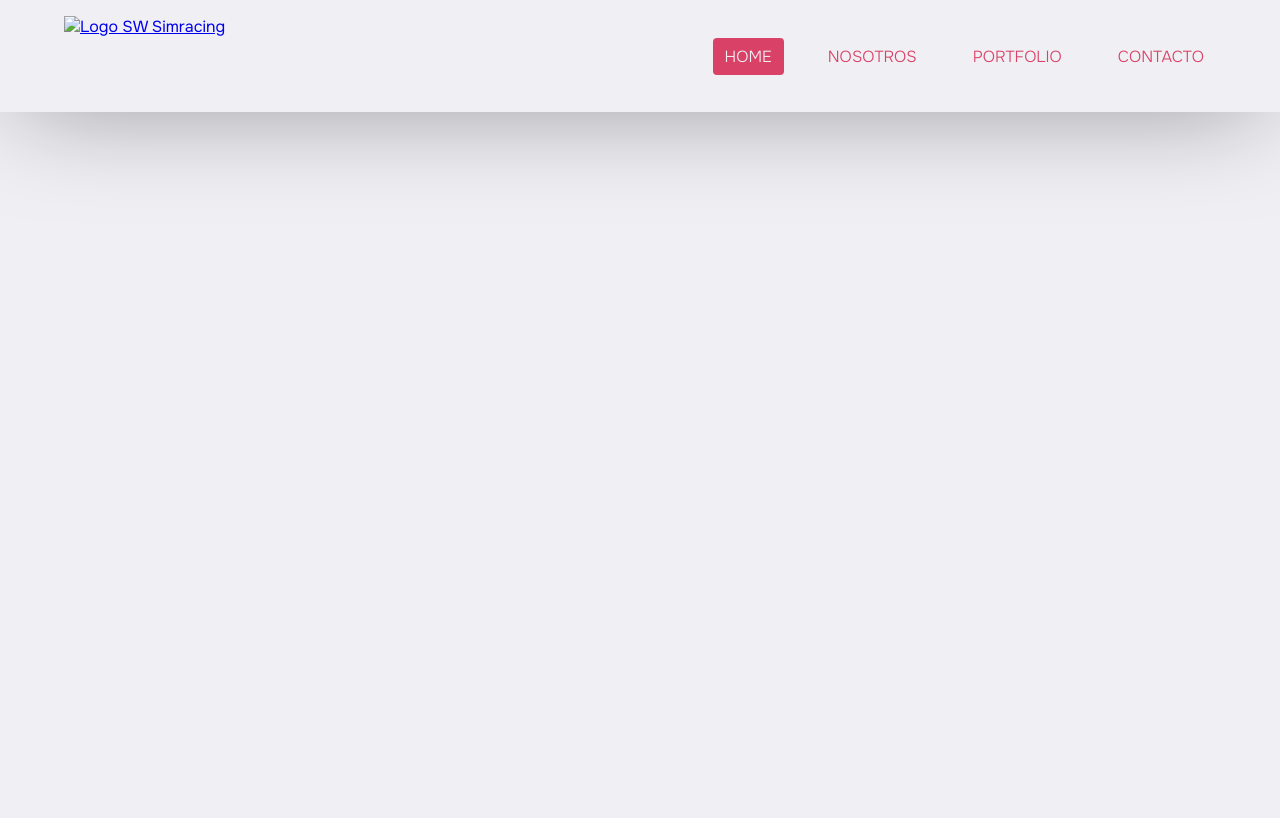
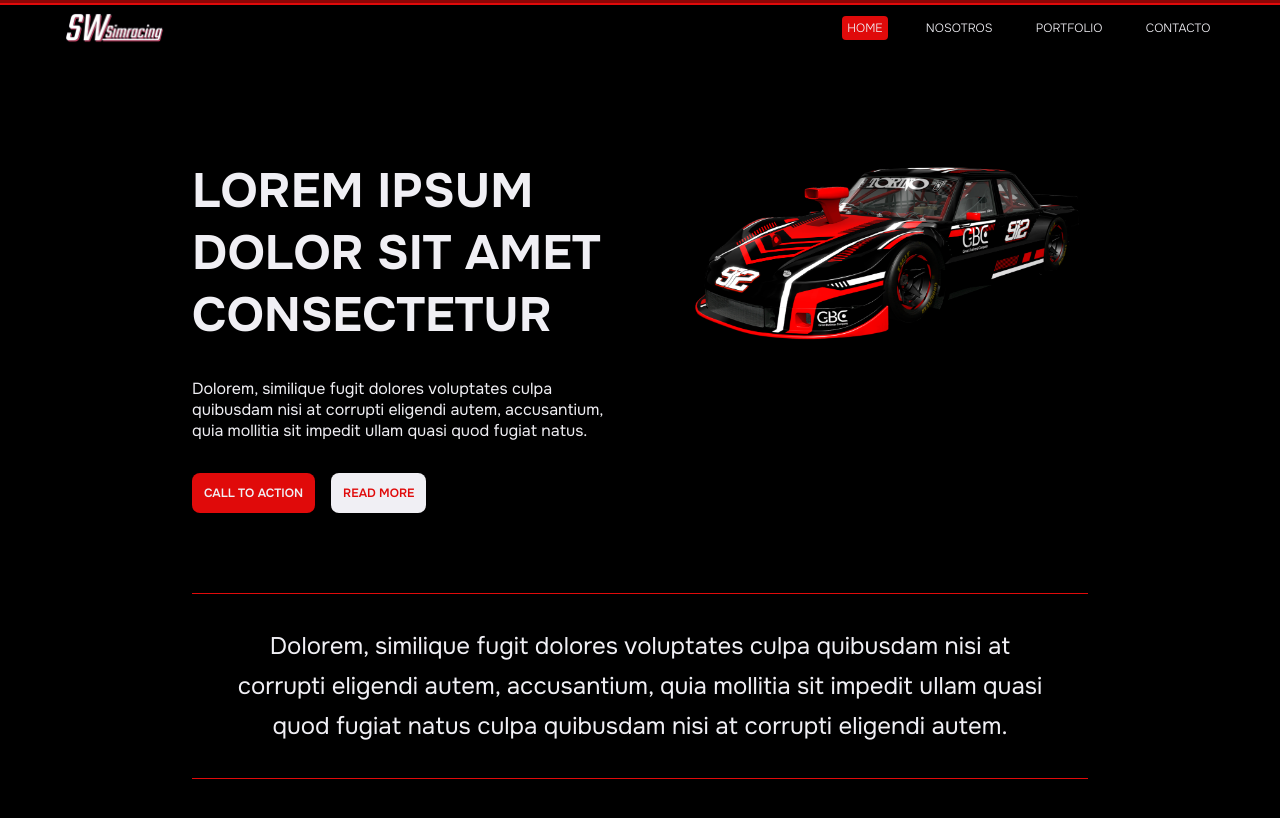
Before and after one commit to sebawrz/MODULO_01_LandingPage, a plain HTML site: page index.html in a window 1280 px wide. Shown: the top 818 px of the page. Drawn offline with Linux system fonts and the light colour scheme.

Commit message:
Entregable 3, Navbar + Hero +  About

```diff
--- a/css/style.css
+++ b/css/style.css
@@ -6,7 +6,7 @@
     /* CSS HEX */
     --black: #000000;
     --dark-purple: #1f1323;
-    --cerise: #da4167;
+    --cerise: #e00a0a;
     --ghost-white: #f0eff4;
 }
 
@@ -21,53 +21,47 @@ body {
     flex-wrap: wrap;
     flex-direction: column;
     align-items: center;
-    background-color: var(--ghost-white);
     font-family: "Onest", sans-serif;
     font-style: normal;
+    background-color: var(--black);
+    color: var(--ghost-white);
     padding-top: 10rem;
-    height: 2000px;
-    /*Para mostrar el scroll del #main-header con position: fixed; */
+    gap: 5rem;
+    min-height: 200vh;
+    /*solo para darle altura al body y probar el header fixed*/
 }
 
+/*Header*/
+
 #main-header {
-    width: 100vw;
-    padding: 1rem 4rem;
-    background-color: var(--ghost-white);
     display: flex;
     flex-direction: row;
     flex-wrap: wrap;
     justify-content: space-between;
     position: fixed;
+    align-items: center;
+    justify-content: center;
+    width: 100vw;
+    padding: 0rem 4rem;
+    height: 50px;
     gap: 2rem;
     top: 0;
-    box-shadow: 0px 4px 106px -20px rgba(0, 0, 0, 0.5);
+    border-top: 5px groove var(--cerise);
+    background-image: linear-gradient(to bottom,
+            rgba(0, 0, 0, 1),
+            rgba(0, 0, 0, 0.3));
+    box-shadow: 0px 24px 34px 0px rgba(0, 0, 0, 0.75);
+    backdrop-filter: blur(10px);
 }
 
-#main-header picture {
+#main-header img {
     display: flex;
-    flex-wrap: wrap;
+    align-items: center;
     justify-content: center;
-    align-items: center;
+    height: 70%;
 }
 
-
-#main-header picture a {
-    display: flex;
-    flex-wrap: wrap;
-    justify-content: center;
-    align-items: center;
-}
-
-#main-header picture a img {
-    display: flex;
-    flex-wrap: wrap;
-    justify-content: center;
-    align-items: center;
-    height: 80px;
-}
-
-
-#main-header nav {
+#main-nav {
     display: flex;
     flex-direction: row;
     flex-wrap: wrap;
@@ -75,28 +69,115 @@ body {
     align-items: center;
     flex: 1;
     gap: 2rem;
+    font-size: 0.75rem;
 }
 
-#main-header nav a {
+#main-nav a {
     text-decoration: none;
-    padding: 0.5rem 0.75rem;
-    color: var(--cerise);
     text-transform: uppercase;
+    padding: 0.25rem 0.35rem;
+    color: var(--ghost-white);
     font-weight: 300;
 }
 
-#main-header nav a:hover {
+#main-nav a:hover {
     color: var(--dark-purple);
+    background-color: var(--cerise);
+    border-radius: 0.25rem;
 }
 
-#main-header nav a.active {
+#main-nav a.active {
     color: var(--ghost-white);
     background-color: var(--cerise);
     border-radius: 0.25rem;
 }
 
-#main-header nav a:active {
+#main-nav a:active {
     color: var(--ghost-white);
     background-color: var(--cerise);
     border-radius: 0.25rem;
 }
+
+/*Main*/
+
+#main {
+    display: flex;
+    flex-direction: row;
+    width: 70%;
+    gap: 3rem;
+}
+
+.slogan {
+    display: flex;
+    flex-direction: column;
+    width: 55%;
+    gap: 2rem;
+}
+
+.slogan h1 {
+    text-transform: uppercase;
+    font-size: 3rem;
+}
+
+.slogan p {}
+
+.slogan .btn-container {
+    display: flex;
+    flex-direction: row;
+    gap: 1rem;
+}
+
+.slogan a {
+    text-decoration: none;
+    text-transform: uppercase;
+    font-size: 0.75rem;
+    font-weight: 600;
+}
+
+.slogan .btn-call {
+    color: var(--ghost-white);
+    padding: 0.75rem;
+    background-color: var(--cerise);
+    border-radius: 0.5rem;
+}
+
+.slogan .btn-call:hover {
+    box-shadow: inset 0px 0px 7px 1px rgba(0, 0, 0, 0.5);
+}
+
+.slogan .btn-more {
+    color: var(--cerise);
+    padding: 0.75rem;
+    background-color: var(--ghost-white);
+    border-radius: 0.5rem;
+}
+
+.slogan .btn-more:hover {
+    box-shadow: inset 0px 0px 7px 1px rgba(0, 0, 0, 0.5);
+}
+
+.card {
+    display: flex;
+    flex-direction: column;
+    width: 45%;
+}
+
+/*About Us*/
+
+.about-us {
+    display: flex;
+    justify-content: center;
+    align-items: center;
+    gap: 1rem;
+    width: 70%;
+    padding: 2rem;
+    border-top: 1px ridge var(--cerise);
+    border-bottom: 1px ridge var(--cerise);
+}
+
+.about-us p {
+    text-align: center;
+    line-height: 2.5rem;
+    font-size: 1.5rem;
+    font-weight: 400;
+}
--- a/index.html
+++ b/index.html
@@ -10,18 +10,34 @@
 
 <body>
     <header id="main-header">
-        <picture>
-            <a href="#">
-                <img src="assets//images/logo.png" alt="Logo SW Simracing">
-            </a>
-        </picture>
-        <nav id="nav">
+        <img src="assets/images/logo.png" alt="Logo SW Simracing">
+        <nav id="main-nav">
             <a class="active" href="#">Home</a>
             <a href="#">Nosotros</a>
             <a href="#">Portfolio</a>
             <a href="#">Contacto</a>
         </nav>
     </header>
+    <main id="main">
+        <div class="slogan">
+            <h1>Lorem ipsum dolor sit amet consectetur</h1>
+            <p>Dolorem, similique fugit dolores voluptates culpa quibusdam nisi at corrupti eligendi autem, accusantium,
+                quia mollitia sit impedit ullam quasi quod fugiat natus.</p>
+            <div class="btn-container">
+                <a href="" class="btn-call">Call to Action</a>
+                <a href="" class="btn-more">Read More</a>
+            </div>
+        </div>
+        <div class="card">
+            <img src="assets/images/hero.png">
+        </div>
+    </main>
+    <div class="about-us">
+        <p>
+            Dolorem, similique fugit dolores voluptates culpa quibusdam nisi at corrupti eligendi autem, accusantium,
+            quia mollitia sit impedit ullam quasi quod fugiat natus culpa quibusdam nisi at corrupti eligendi autem.
+        </p>
+    </div>
 </body>
 
 </html>
```
Also changed, not shown: assets/images/hero.png (added).
